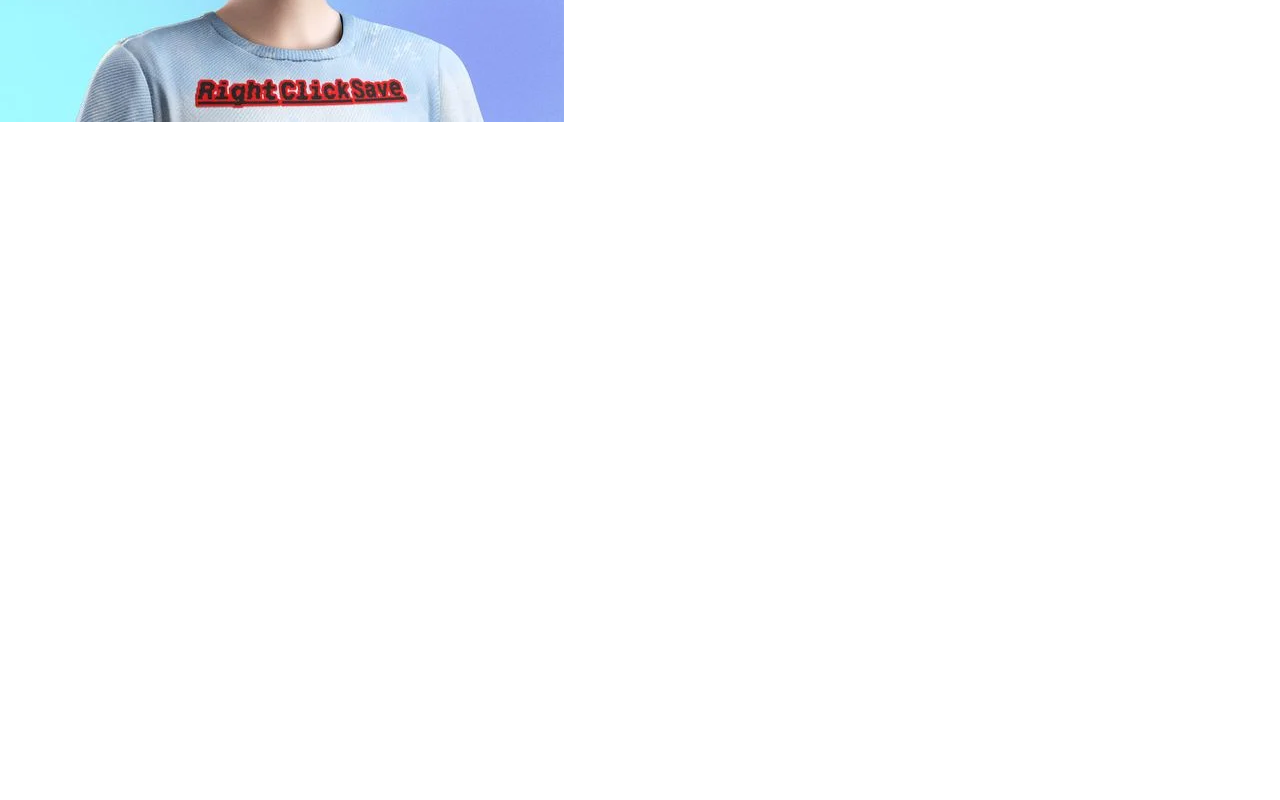
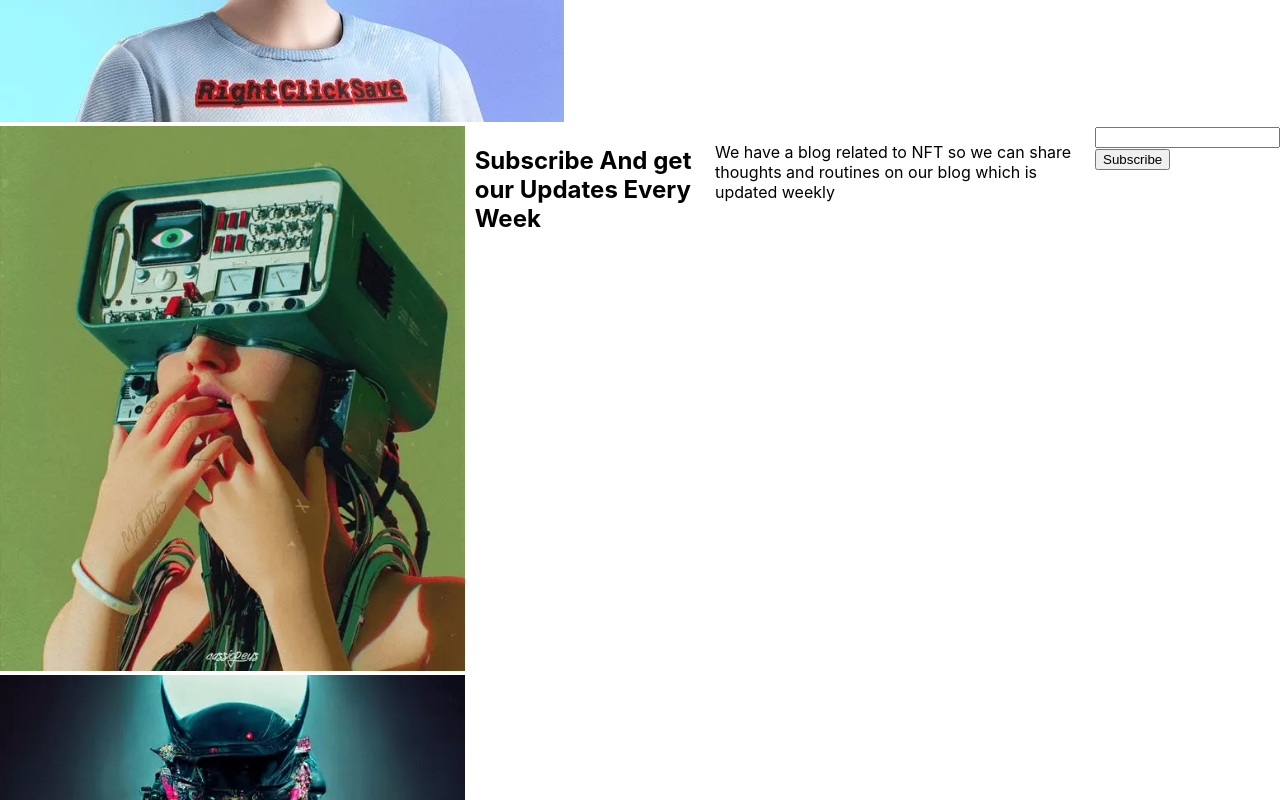
Before and after one commit to VitaliKozhurov/nft-art, a React (Create React App) app: page / in a window 1280 px wide. Shown: the part 7720-8520 px from the top of the page. Before the commit the page ends 7846 px from the top, so only its background shows below. Built offline with nearby package versions, Linux system fonts and the light colour scheme; the HTML template or start-up script is replaced by a standard one.

Commit message:
feat: add subscribe section

```diff
--- a/src/App.tsx
+++ b/src/App.tsx
@@ -4,6 +4,7 @@
 import { Amazing } from './layout/sections/amazing/amazing';
 import { BestNft } from './layout/sections/bestNFT/bestNFT';
 import { Popular } from './layout/sections/popular/popular';
+import { Subscribe } from './layout/sections/subscribe/subscribe';
 
 function App() {
     return (
@@ -13,6 +14,7 @@
             <Amazing />
             <BestNft />
             <Popular />
+            <Subscribe />
         </div>
     );
 }
--- /dev/null
+++ b/src/layout/sections/subscribe/subscribe.tsx
@@ -0,0 +1,35 @@
+import React from 'react';
+import styled from 'styled-components';
+import { FlexWrapper } from '../../../components/common/flexWrapper';
+import { Photo } from '../../../components/photo/photo';
+
+import cardFrontSide from '../../../assets/images/subscribe_section/subscribe_1.webp';
+import cardBackSide from '../../../assets/images/subscribe_section/subscribe_2.webp';
+import { Button } from '../../../components/button/button';
+
+export const Subscribe = () => {
+    return (
+        <StyledSection>
+            <FlexWrapper>
+                <StyledCardsBody>
+                    <Photo src={cardFrontSide} alt={'Subscribe card photo'} />
+                    <Photo src={cardBackSide} alt={'Subscribe card photo'} />
+                </StyledCardsBody>
+                <FlexWrapper>
+                    <h2>Subscribe And get our Updates Every Week</h2>
+                    <p>
+                        We have a blog related to NFT so we can share thoughts and routines on our blog which is updated
+                        weekly
+                    </p>
+                    <div>
+                        <input type="text" />
+                        <Button variant={'contained'}>Subscribe</Button>
+                    </div>
+                </FlexWrapper>
+            </FlexWrapper>
+        </StyledSection>
+    );
+};
+
+const StyledSection = styled.section``;
+const StyledCardsBody = styled.div``;
```
